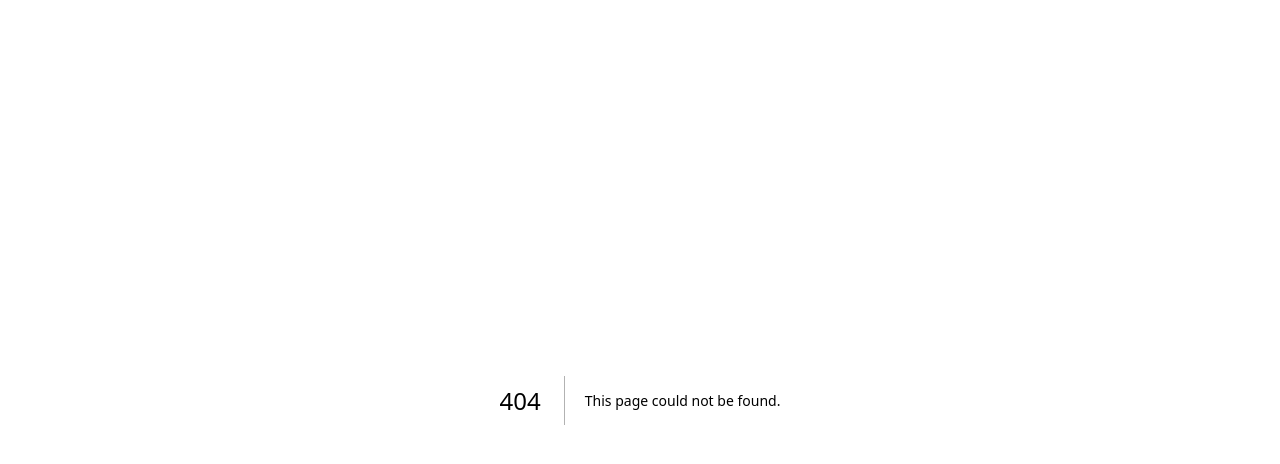
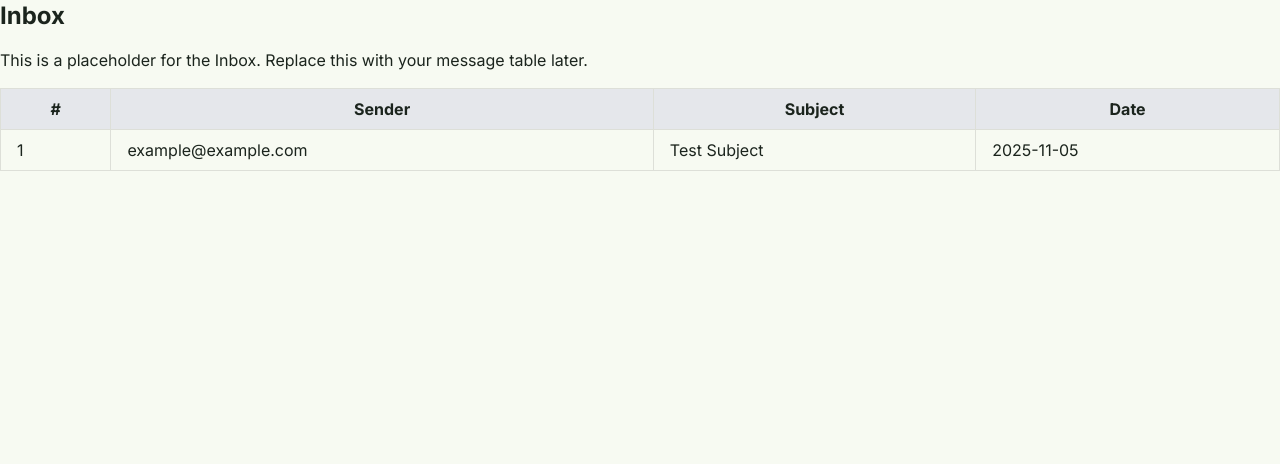
Before and after one commit to daniwolde1/eppad, a Next.js app: page /admin/inbox in a window 1280 px wide. Before the commit this address had no page. Shown: the top 464 px of the page. Built offline with nearby package versions, Linux system fonts and the light colour scheme.

Commit message:
Create page.tsx

```diff
--- /dev/null
+++ b/app/admin/inbox/page.tsx
@@ -0,0 +1,29 @@
+"use client";
+
+export default function InboxPage() {
+  return (
+    <div>
+      <h1 className="text-2xl font-bold mb-4">Inbox</h1>
+      <p>This is a placeholder for the Inbox. Replace this with your message table later.</p>
+
+      <table className="min-w-full border mt-4">
+        <thead>
+          <tr className="bg-gray-200">
+            <th className="border px-4 py-2">#</th>
+            <th className="border px-4 py-2">Sender</th>
+            <th className="border px-4 py-2">Subject</th>
+            <th className="border px-4 py-2">Date</th>
+          </tr>
+        </thead>
+        <tbody>
+          <tr>
+            <td className="border px-4 py-2">1</td>
+            <td className="border px-4 py-2">example@example.com</td>
+            <td className="border px-4 py-2">Test Subject</td>
+            <td className="border px-4 py-2">2025-11-05</td>
+          </tr>
+        </tbody>
+      </table>
+    </div>
+  );
+}
```
